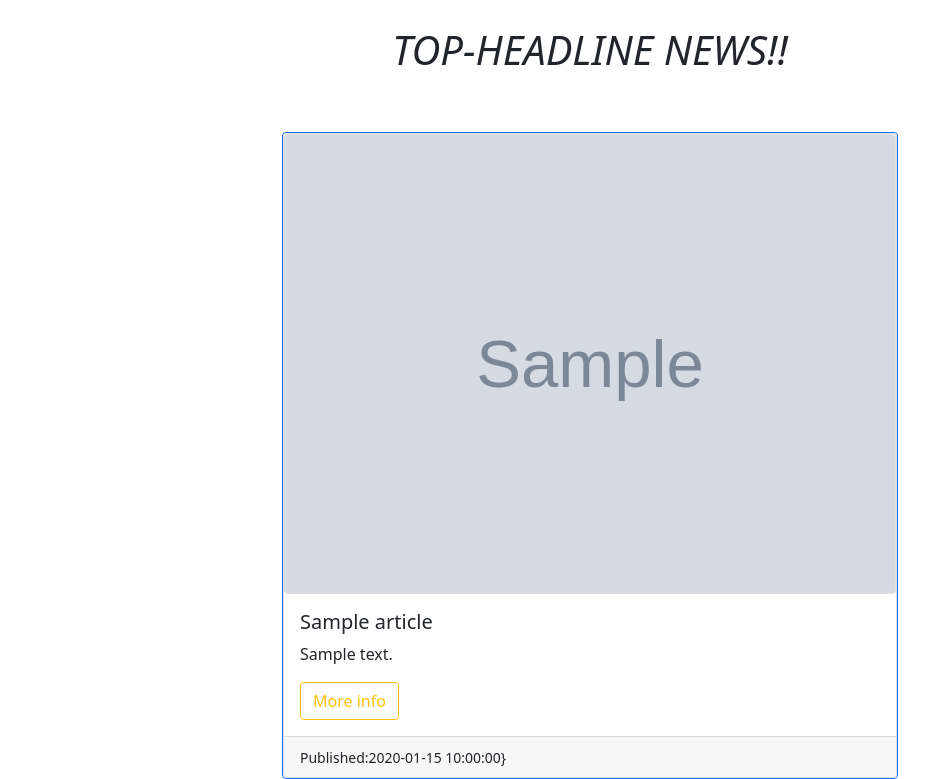
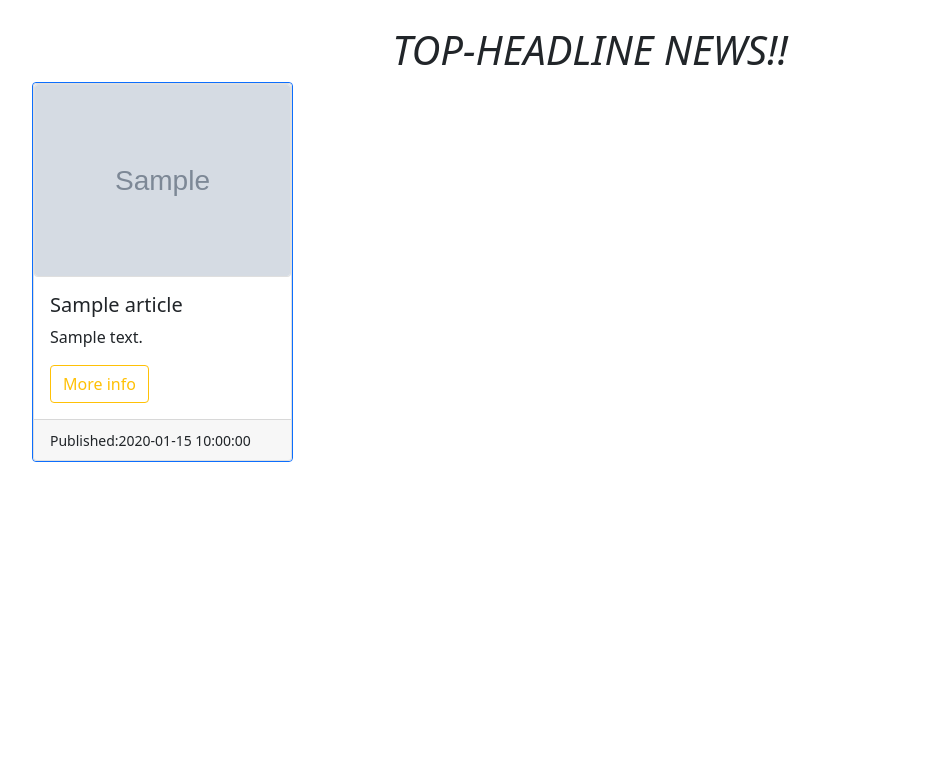
Before and after one commit to Valentino-Junior/News-API, a Flask app: template app/templates/index.html in a window 1280 px wide. Shown: the part 70-849 px from the top of the page, without its empty margins (50-979 px from the left). After the commit the page ends 532 px from the top, so only its background shows below. Run offline with Flask 2, Linux system fonts and the light colour scheme; the template is opened without the code that fills it: most values are stand-ins (such as "Sample title", 1, 10 or a date in 2020); grey boxes marked "Sample" are stand-in pictures; some libraries are stand-ins or nearby versions.

Commit message:
Added bootstrap columns

```diff
--- a/app/templates/index.html
+++ b/app/templates/index.html
@@ -3,13 +3,12 @@
 <br><br><br><br>
 <h1 class="text-center"><em>TOP-HEADLINE NEWS!!</em></h1>
 
-<div style="display: flex; flex-wrap: wrap; padding-bottom: 50px;">
 
 </div>
-        <div class="container w-50">
+        <div class="container">
             <div class="row">
-                <div class="column">
               {% for article in articles %}
+              <div class="col-3">
         <div class="card border border-primary">
               <div class="card">
                 <img class="card img-fluid" src="{{article.urlToImage}}" alt="Top headline image">
@@ -21,12 +20,12 @@
                   </a>
                 </div>
                 <div class="card-footer">
-                  <small>Published:{{ article.publishedAt}}}</small>
+                  <small>Published:{{ article.publishedAt}}</small>
                 </div>
+              </div>
               </div>
               </div>
               {% endfor %}
             </div>
         </div>
-        </div>
 {% endblock%}
```
